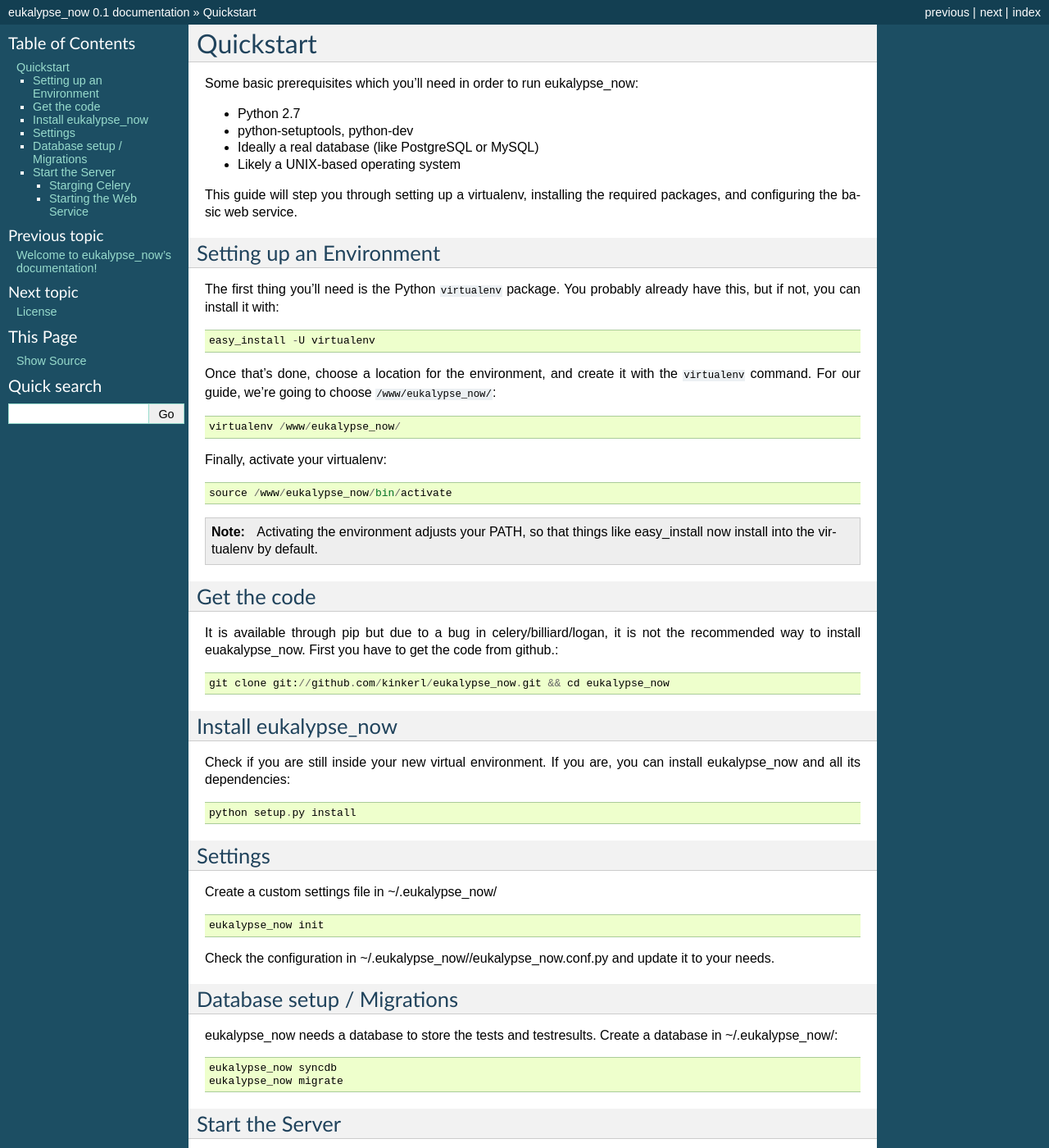
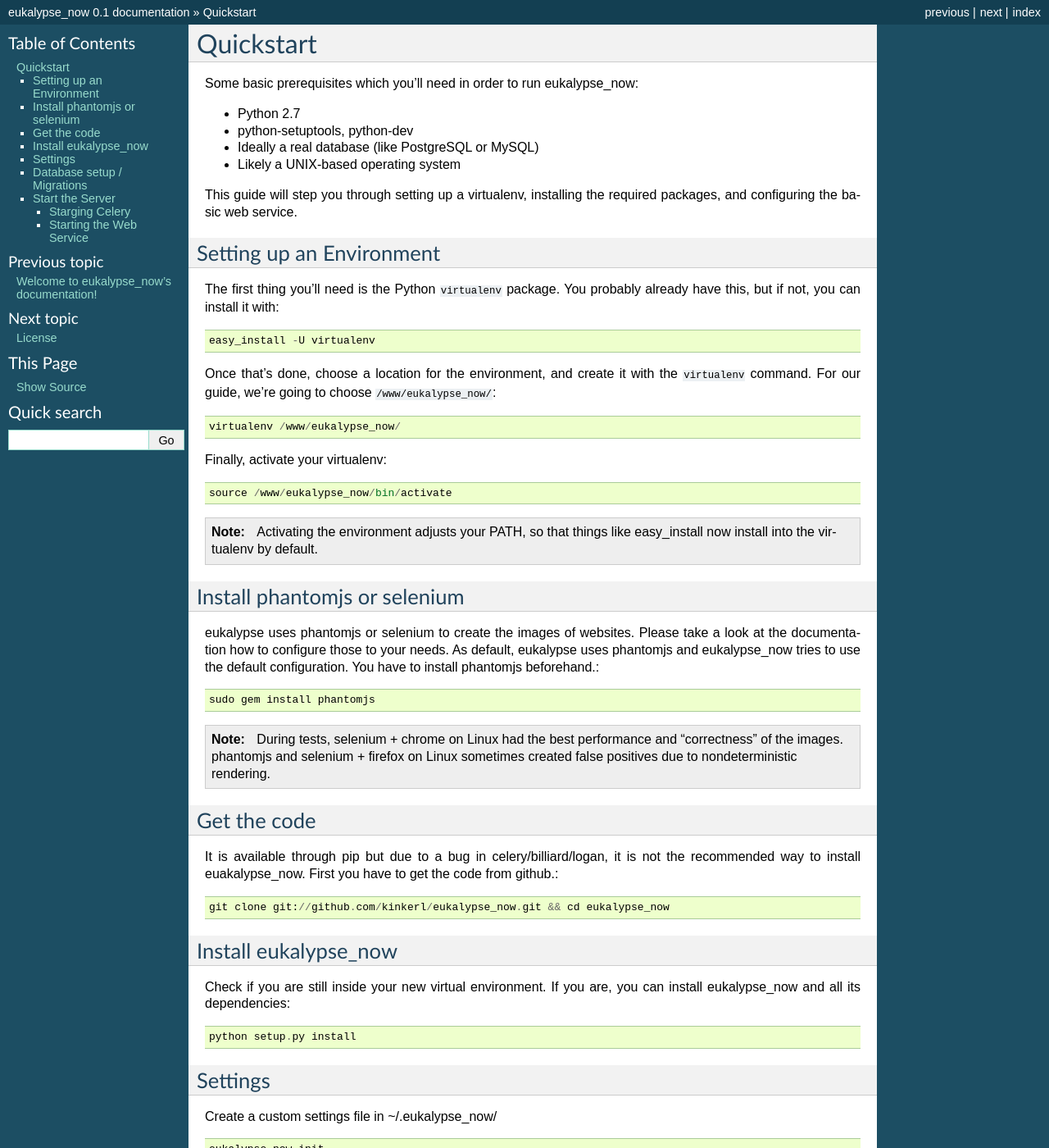
Before and after one commit to kinkerl/eukalypse_now, a Sphinx documentation site: the page built from docs/quickstart/index.rst, in a window 1280 px wide and 1400 px high. Shown: the whole window at 82% size. Built offline with Sphinx 7.4.7, drawn with Linux system fonts in a browser that asks for light colours.

Commit message:
updated docs to handle installation a little bit better

```diff
--- a/docs/quickstart/index.rst
+++ b/docs/quickstart/index.rst
@@ -30,6 +30,17 @@
 
 .. note:: Activating the environment adjusts your PATH, so that things like easy_install now
           install into the virtualenv by default.
+
+
+Install phantomjs or selenium
+----------------------
+
+eukalypse uses phantomjs or selenium to create the images of websites. Please take a look at the documentation how to configure those to your needs.
+As default, eukalypse uses phantomjs and eukalypse_now tries to use the default configuration. You have to install phantomjs beforehand.::
+
+   sudo gem install phantomjs
+
+.. note:: During tests, selenium + chrome on Linux had the best performance and "correctness" of the images. phantomjs and selenium + firefox on Linux sometimes created false positives due to nondeterministic rendering.
 
 Get the code
 ----------------------
```
